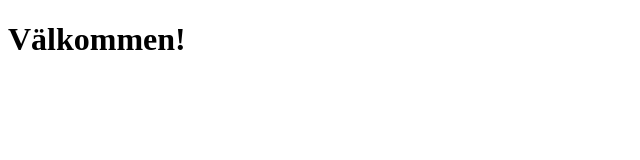
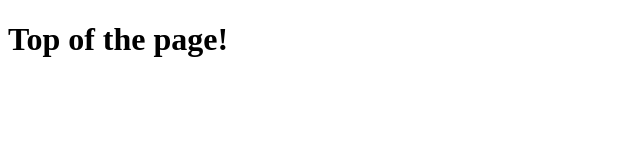
Before and after one commit to pubtrain/testrepo, a plain HTML site: page index.html in a window 1280 px wide. Shown: the whole page, without its empty margins (0-640 px from the left). Drawn offline with Linux system fonts and the light colour scheme.

Commit message:
changed the headline

```diff
--- a/index.html
+++ b/index.html
@@ -7,6 +7,6 @@
     <title>Document</title>
   </head>
   <body>
-    <h1>Välkommen!</h1>
+    <h1>Top of the page!</h1>
   </body>
 </html>
```
